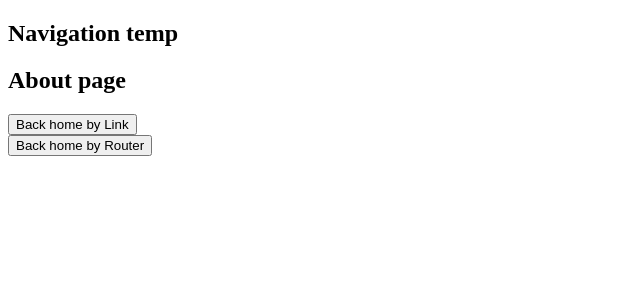
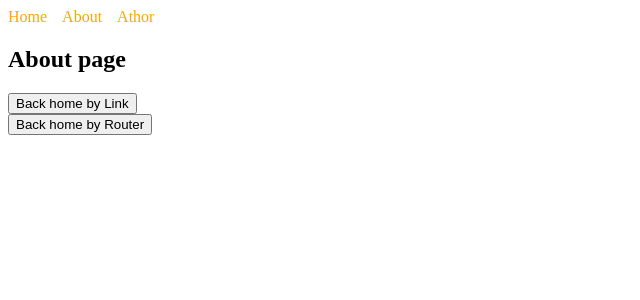
Before and after one commit to SDen4/nextjs-example, a Next.js app: page /about in a window 1280 px wide. Shown: the top 300 px of the page, without its empty margins (0-640 px from the left). Built offline with nearby package versions, Linux system fonts and the light colour scheme.

Commit message:
example of navigation and inline styles

```diff
--- a/components/MainLayout.js
+++ b/components/MainLayout.js
@@ -1,10 +1,30 @@
+import Link from 'next/link';
+
 export function MainLayout({ children }) {
   return (
     <>
       <nav>
-        <h2>Navigation temp</h2>
+        <Link href="/">
+          <a>Home</a>
+        </Link>
+        <Link href="/about">
+          <a>About</a>
+        </Link>
+        <Link href="/about/author">
+          <a>Athor</a>
+        </Link>
       </nav>
       <main>{children}</main>
+      <style jsx>{`
+        nav {
+          display: flex;
+        }
+        a {
+          margin-right: 15px;
+          text-decoration: none;
+          color: orange;
+        }
+      `}</style>
     </>
   );
 }
```
Also changed, not shown: pages/about/author.js (+8 -1 lines).
